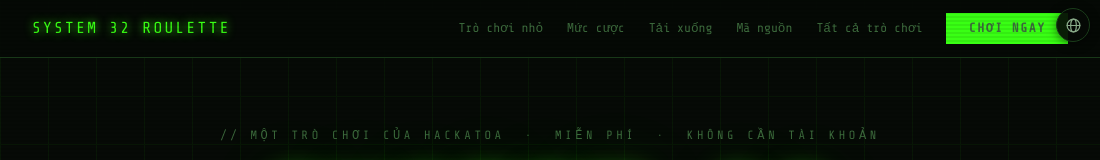
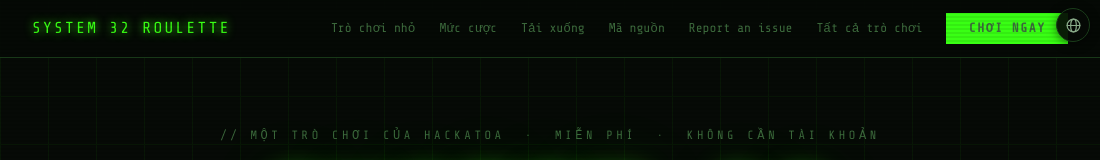
Before and after one commit to Hackatoan/sys32roulette, an Electron app: page public/vi/index.html in a window 1100 px wide. Shown: the top 160 px of the page. Drawn offline with nearby package versions, Linux system fonts and the light colour scheme; no server answers.

Commit message:
Add 'Report an issue' support link to footer

```diff
--- a/public/vi/index.html
+++ b/public/vi/index.html
@@ -229,7 +229,7 @@
     <a href="#games">Trò chơi nhỏ</a>
     <a href="#consequence">Mức cược</a>
     <a href="#download">Tải xuống</a>
-    <a href="https://github.com/Hackatoan/sys32roulette" target="_blank" rel="noopener">Mã nguồn</a>
+    <a href="https://github.com/Hackatoan/sys32roulette" target="_blank" rel="noopener">Mã nguồn</a> <a href="https://github.com/Hackatoan/sys32roulette/issues/new" target="_blank" rel="noopener" target="_blank" rel="noopener">Report an issue</a>
     <a href="https://games.hackatoa.com" target="_blank" rel="noopener">Tất cả trò chơi</a>
     <a href="/play" class="nav-play">Chơi ngay</a>
   </div>
```
